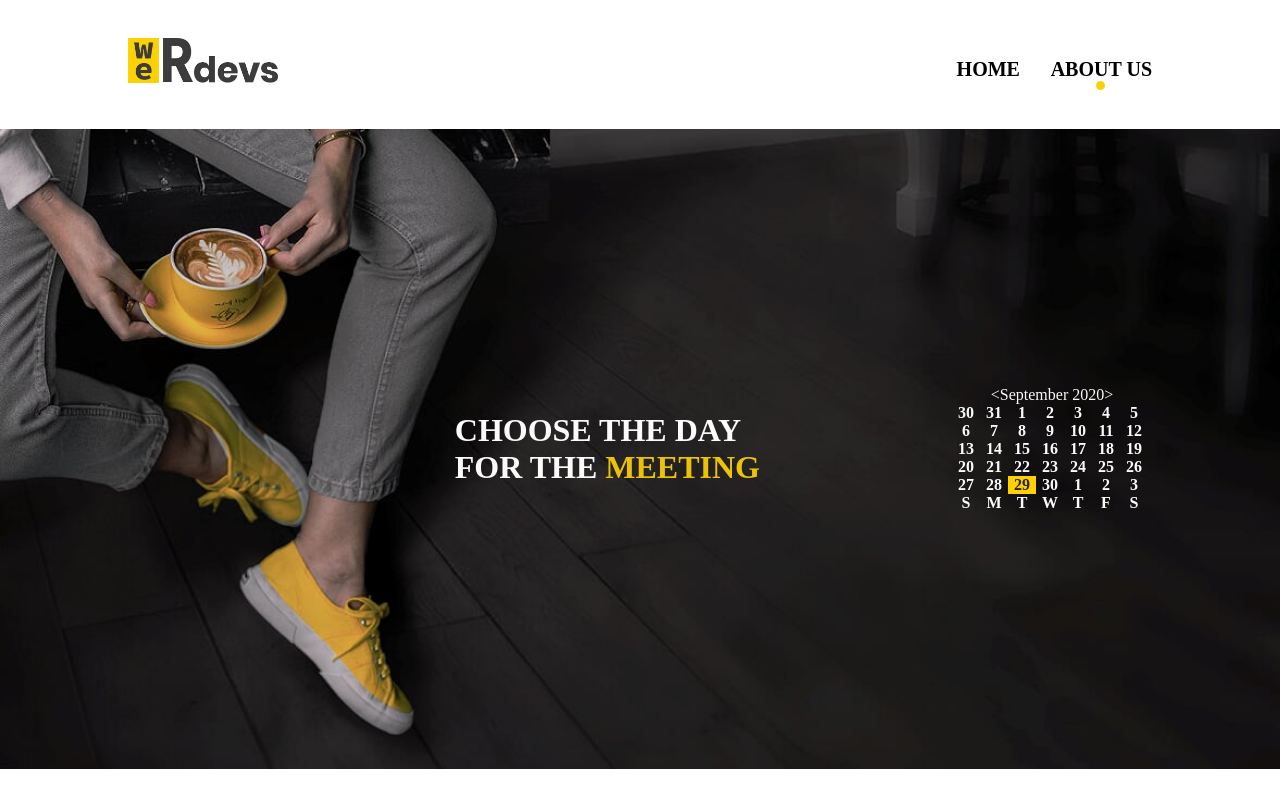
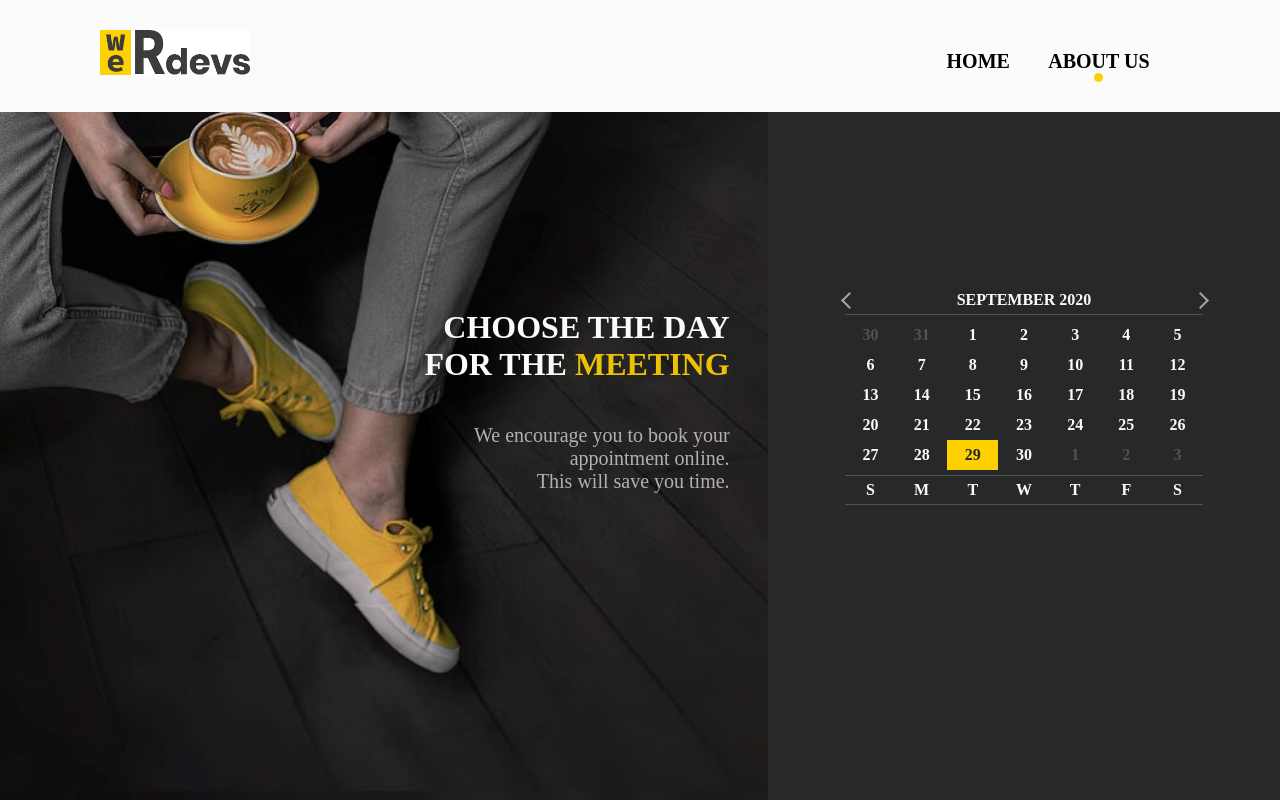
Before and after one commit to AlexZ2019/WeRdevs.studio_test_task, a React (Create React App) app: page /calendar in a window 1280 px wide. Built offline with nearby package versions, Linux system fonts and the light colour scheme.

Commit message:
layout calendar, added @media

```diff
--- a/src/Components/Calendar/Calendar.js
+++ b/src/Components/Calendar/Calendar.js
@@ -3,7 +3,6 @@ import style from "../../style.module.css";
 import {connect} from "react-redux";
 import {
     getChosenDate, getChosenDateNextMonth, getChosenDatePrevMonth,
-    hidePopUpWindow,
     setNextMonth,
     setPrevMonth,
     showPopUpWindow
@@ -43,9 +42,6 @@ class Calendar extends React.Component {
         const showNextMonth = () => {
             this.props.setNextMonth(1);
         }
-        let date = new Date();
-        date.setDate(15)
-        console.log(date.getMonth());
         const showPopUpWindowForCurrentMonth = (day) => {
             this.props.getChosenDate(day);
             this.props.showPopUpWindow();
@@ -58,18 +54,28 @@ class Calendar extends React.Component {
             this.props.getChosenDateNextMonth(day);
             this.props.showPopUpWindow();
         }
-        return <div className={style.calendar}>
+        return <div className={style["calendar-wrapper"]}>
+            <div className={style.calendar}>
                 <div className={style["moth-year-name"]}>
-                <div onClick={showPrevMonth}>{"<"}</div>
-                <div>{this.props.month[this.props.date.getMonth()] + " "}
-                    {this.props.date.getFullYear()}</div>
+                    <div onClick={showPrevMonth} className={style["left-toggle"]}>
+                        <div className={style["show-prev-month-arrow-first"] + " " + style["month-toggle"]}></div>
+                        <div className={style["show-prev-month-arrow-second"] + " " + style["month-toggle"]}></div>
+                    </div>
+                    <div>
+                        {this.props.month[this.props.date.getMonth()] + " "}
+                        {this.props.date.getFullYear()}
+                    </div>
 
-                <div onClick={showNextMonth}>{">"}</div>
+                    <div onClick={showNextMonth} className={style["right-toggle"]}>
+                        <div className={style["show-next-month-arrow-first"] + " " + style["month-toggle"]}></div>
+                        <div className={style["show-next-month-arrow-second"] + " " + style["month-toggle"]}></div>
                     </div>
-            <div className={style.days}>
+                </div>
+                <div className={style.line}></div>
+                <div className={style["calendar-items"]}>
                     {prevLastDays.map(day => <div
                         onClick={() => showPopUpWindowForPrevMonth(day)}
-                    className={style.day}>{day}
+                        className={style.day + " " + style["other-days"]}>{day}
                 </div>)}
                     {currentMonthDays.map(day => <div
                         onClick={() => showPopUpWindowForCurrentMonth(day)}
@@ -80,14 +86,18 @@ class Calendar extends React.Component {
                             : style.day}>{day}</div>)}
                     {nextFirstDays.map(day => <div
                         onClick={() => showPopUpWindowForNextMonth(day)}
-                    className={style.day}>
+                        className={style.day + " " + style["other-days"]}>
                         {day}
                     </div>)}
                 </div>
-            <div className={style.days}>
-                {this.props.weekDays.map(day => <div key={day} className={style.day}>{day}</div>)}
+                <div className={style.line}></div>
+                <div className={style["calendar-items"]}>
+                    {this.props.weekDays.map(day => <div key={day} className={style.weekDay}>{day}</div>)}
+                </div>
+                <div className={style.line}></div>
             </div>
         </div>
+
     }
 }
 
@@ -99,4 +109,11 @@ let mapStateToProps = (state) => {
         isShownPopUpWindow: state.CalendarReducer.isShownPopUpWindow
     }
 }
-export default connect(mapStateToProps, {setPrevMonth, setNextMonth, showPopUpWindow, getChosenDate, getChosenDatePrevMonth, getChosenDateNextMonth})(Calendar);
+export default connect(mapStateToProps, {
+    setPrevMonth,
+    setNextMonth,
+    showPopUpWindow,
+    getChosenDate,
+    getChosenDatePrevMonth,
+    getChosenDateNextMonth
+})(Calendar);
--- a/src/Components/Calendar/CalendarMain.js
+++ b/src/Components/Calendar/CalendarMain.js
@@ -22,9 +22,12 @@ class CalendarMain extends React.Component {
         <div className={style["calendar-content"]}>
             <div className={style["choose-meeting"]}>
                 <h1>choose the day <br/>for the <marker>meeting</marker></h1>
+                <p>We encourage you to book your
+                    <br/>appointment online.
+                    <br/>This will save you time.
+                </p>
             </div>
             <Calendar/>
-
         </div>
         </React.Fragment>
     }
--- a/src/style.module.css
+++ b/src/style.module.css
@@ -1,20 +1,25 @@
-@charset "UTF-8";
 @font-face {
   src: url("./Files/Fonts/Rubik-Light.ttf");
   font-family: "Rubik", sans-serif;
 }
+.html {
+  font-family: "Rubik", sans-serif;
+}
+
 body {
   margin: 0;
-  font-family: "Rubik", serif;
 }
 
 header {
-  padding: 3% 10%;
+  padding: 30px 100px;
   display: flex;
+  position: fixed;
+  width: 100vw;
+  background-color: #fbfbfb;
 }
 
 .logo {
-  flex-grow: 2;
+  flex-grow: 1;
 }
 
 .logo img {
@@ -30,6 +35,7 @@ header {
 
 .about-us {
   margin-left: 3%;
+  margin-right: 18vw;
 }
 
 .about-us .round {
@@ -59,54 +65,139 @@ header {
   background-image: url("Files/images/Artboard_1_copy.jpg");
   background-repeat: no-repeat;
   background-size: cover;
-  height: 80vh;
   display: flex;
   align-items: center;
   justify-content: flex-end;
-  width: 100vw;
-  min-height: 200px;
+  height: 100vh;
+  text-transform: uppercase;
+  font-weight: bold;
 }
 
 .calendar-content .choose-meeting {
   display: flex;
-  justify-content: center;
-  text-transform: uppercase;
+  flex-direction: column;
   color: #fbfbfb;
-  font-weight: bold;
-  margin-right: 15%;
+  text-align: right;
+  padding-right: 3%;
+}
+
+.calendar-content .choose-meeting p {
+  color: #b2b1b1;
+  font-size: 20px;
+  text-transform: none;
+  font-weight: normal;
 }
 
 .calendar-content .choose-meeting marker {
   color: #ebc206;
 }
 
+.calendar-wrapper {
+  width: 40%;
+  background-color: #272829;
+  height: 100%;
+  display: flex;
+  justify-content: center;
+  align-items: center;
+}
+
 .calendar {
-  width: 200px;
+  width: 70%;
   color: #fbfbfb;
-  margin-right: 10%;
   text-align: center;
 }
 
 .moth-year-name {
   display: flex;
-  justify-content: center;
 }
 
-.days {
+.month-toggle {
+  border: 1px solid #a3a3a4;
+  height: 10px;
+}
+
+.left-toggle {
+  margin-right: auto;
+}
+
+.show-prev-month-arrow-first {
+  -moz-transform: rotate(45deg);
+  -ms-transform: rotate(45deg);
+  -webkit-transform: rotate(45deg);
+  -o-transform: rotate(45deg);
+  transform: rotate(45deg);
+  position: fixed;
+}
+
+.show-prev-month-arrow-second {
+  -moz-transform: rotate(-45deg);
+  -ms-transform: rotate(-45deg);
+  -webkit-transform: rotate(-45deg);
+  -o-transform: rotate(-45deg);
+  transform: rotate(-45deg);
+  position: fixed;
+  margin-top: 7px;
+}
+
+.right-toggle {
+  margin-left: auto;
+}
+
+.show-next-month-arrow-first {
+  -moz-transform: rotate(-45deg);
+  -ms-transform: rotate(-45deg);
+  -webkit-transform: rotate(-45deg);
+  -o-transform: rotate(-45deg);
+  transform: rotate(-45deg);
+  position: fixed;
+}
+
+.show-next-month-arrow-second {
+  -moz-transform: rotate(45deg);
+  -ms-transform: rotate(45deg);
+  -webkit-transform: rotate(45deg);
+  -o-transform: rotate(45deg);
+  transform: rotate(45deg);
+  position: fixed;
+  margin-top: 7px;
+}
+
+.calendar-items {
   display: flex;
   flex-wrap: wrap;
-  justify-content: flex-start;
+  justify-content: center;
+  font-weight: bold;
   color: #fbfbfb;
-  font-weight: bold;
 }
 
 .day {
-  width: 14%;
+  box-sizing: border-box;
+  width: 14.28%;
+  border: 1px solid transparent;
+  padding: 5px 0;
+}
+.day:hover {
+  border: 1px solid #888888;
+  cursor: pointer;
+}
+
+.other-days {
+  color: #525253;
+}
+
+.weekDay {
+  width: 14.28%;
 }
 
 .current-day {
   background-color: #fdd000;
   color: #272624;
+}
+
+.line {
+  width: 100%;
+  border-bottom: 1px solid #525253;
+  margin: 5px 0;
 }
 
 .pop-up-notification {
@@ -169,13 +260,9 @@ header {
 
 .close .second-div {
   -moz-transform: rotate(-45deg);
-  /* Для Firefox */
   -ms-transform: rotate(-45deg);
-  /* Для IE */
   -webkit-transform: rotate(-45deg);
-  /* Для Safari, Chrome, iOS */
   -o-transform: rotate(-45deg);
-  /* Для Opera */
   transform: rotate(-45deg);
   width: 11px;
   border: 1px solid black;
@@ -184,6 +271,22 @@ header {
   margin-left: 3px;
 }
 
+@media (max-width: 700px) {
+  body {
+    min-width: 320px;
+  }
+
+  .calendar-content {
+    flex-direction: column;
+    height: 100vh;
+  }
+
+  .calendar-wrapper {
+    height: auto;
+    width: auto;
+    padding: 20px 0;
+  }
+}
 @media screen and (max-width: 531px) {
   header {
     display: block;
--- a/src/style.module.scss
+++ b/src/style.module.scss
@@ -2,17 +2,21 @@
   src: url("./Files/Fonts/Rubik-Light.ttf");
   font-family: "Rubik", sans-serif;
 }
+.html {
+  font-family: "Rubik", sans-serif;
+}
 body {
   margin: 0;
-  font-family: "Rubik", serif;
 }
 header {
-  padding: 3% 10%;
+  padding: 30px 100px;
   display: flex;
+  position: fixed;
+  width: 100vw;
+  background-color: #fbfbfb;
 }
-
 .logo {
-  flex-grow: 2;
+  flex-grow: 1;
 }
 .logo img {
   width: 150px;
@@ -26,6 +30,7 @@ header {
 
 .about-us {
   margin-left: 3%;
+  margin-right: 18vw;
 }
 .about-us .round {
   border-radius: 50%;
@@ -54,50 +59,124 @@ header {
   background-image: url("Files/images/Artboard_1_copy.jpg");
   background-repeat: no-repeat;
   background-size: cover;
-  height: 80vh;
   display: flex;
   align-items: center;
   justify-content: flex-end;
-  width: 100vw;
-  min-height: 200px;
+  height: 100vh;
+  text-transform: uppercase;
+  font-weight: bold;
 }
 
 .calendar-content .choose-meeting {
   display: flex;
-  justify-content: center;
-  text-transform: uppercase;
+  flex-direction: column;
   color: #fbfbfb;
-  font-weight: bold;
-  margin-right: 15%;
+  text-align: right;
+  padding-right: 3%;
+}
+.calendar-content .choose-meeting p {
+  color: #b2b1b1;
+  font-size: 20px;
+  text-transform: none;
+  font-weight: normal;
 }
 .calendar-content .choose-meeting marker {
   color: #ebc206;
 }
-
+.calendar-wrapper {
+  width: 40%;
+  background-color: #272829;
+  height: 100%;
+  display: flex;
+  justify-content: center;
+  align-items: center;
+}
 .calendar {
-  width: 200px;
+  width: 70%;
   color: #fbfbfb;
-  margin-right: 10%;
   text-align: center;
 }
 .moth-year-name {
   display: flex;
-  justify-content: center;
 }
-.days {
+.month-toggle {
+  border: 1px solid #a3a3a4;
+  height: 10px;
+}
+.left-toggle {
+  margin-right: auto;
+}
+.show-prev-month-arrow-first {
+  -moz-transform: rotate(45deg);
+  -ms-transform: rotate(45deg);
+  -webkit-transform: rotate(45deg);
+  -o-transform: rotate(45deg);
+  transform: rotate(45deg);
+  position: fixed;
+}
+
+.show-prev-month-arrow-second {
+  -moz-transform: rotate(-45deg);
+  -ms-transform: rotate(-45deg);
+  -webkit-transform: rotate(-45deg);
+  -o-transform: rotate(-45deg);
+  transform: rotate(-45deg);
+  position: fixed;
+  margin-top: 7px;
+}
+.right-toggle {
+  margin-left: auto;
+}
+.show-next-month-arrow-first {
+  -moz-transform: rotate(-45deg);
+  -ms-transform: rotate(-45deg);
+  -webkit-transform: rotate(-45deg);
+  -o-transform: rotate(-45deg);
+  transform: rotate(-45deg);
+  position: fixed;
+}
+
+.show-next-month-arrow-second {
+  -moz-transform: rotate(45deg);
+  -ms-transform: rotate(45deg);
+  -webkit-transform: rotate(45deg);
+  -o-transform: rotate(45deg);
+  transform: rotate(45deg);
+  position: fixed;
+  margin-top: 7px;
+}
+.calendar-items {
   display: flex;
   flex-wrap: wrap;
-  justify-content: flex-start;
+  justify-content: center;
+  font-weight: bold;
   color: #fbfbfb;
-  font-weight: bold;
 }
 
 .day {
-  width: 14%;
+  box-sizing: border-box;
+  width: 14.28%;
+  border: 1px solid transparent;
+  padding: 5px 0;
+  &:hover {
+    border: 1px solid #888888;
+    cursor: pointer;
+  }
+}
+.other-days {
+  color: #525253;
+}
+.weekDay {
+  width: 14.28%;
 }
 .current-day {
   background-color: #fdd000;
   color: #272624;
+}
+.line {
+  width: 100%;
+  border-bottom: 1px solid #525253;
+  margin: 5px 0;
 }
 .pop-up-notification {
   width: 100vw;
@@ -108,7 +187,6 @@ header {
   display: flex;
   align-items: center;
 }
-
 .pop-up-notification .form {
   display: flex;
   background-color: #fbfbfb;
@@ -152,16 +230,30 @@ header {
   margin-left: 3px;
 }
 .close .second-div {
-  -moz-transform: rotate(-45deg); /* Для Firefox */
-  -ms-transform: rotate(-45deg); /* Для IE */
-  -webkit-transform: rotate(-45deg); /* Для Safari, Chrome, iOS */
-  -o-transform: rotate(-45deg); /* Для Opera */
+  -moz-transform: rotate(-45deg);
+  -ms-transform: rotate(-45deg);
+  -webkit-transform: rotate(-45deg);
+  -o-transform: rotate(-45deg);
   transform: rotate(-45deg);
   width: 11px;
   border: 1px solid black;
   position: fixed;
   margin-top: 8px;
   margin-left: 3px;
+}
+@media (max-width: 700px){
+  body {
+    min-width: 320px;
+  }
+  .calendar-content {
+    flex-direction: column;
+    height: 100vh;
+  }
+  .calendar-wrapper {
+    height: auto;
+    width: auto;
+    padding: 20px 0;
+  }
 }
 @media screen and (max-width: 531px){
   header {
```
Also changed, not shown: 1 other file (tests, documents, lock files or other folders). Lines whose indentation alone changed are shown as unchanged.
